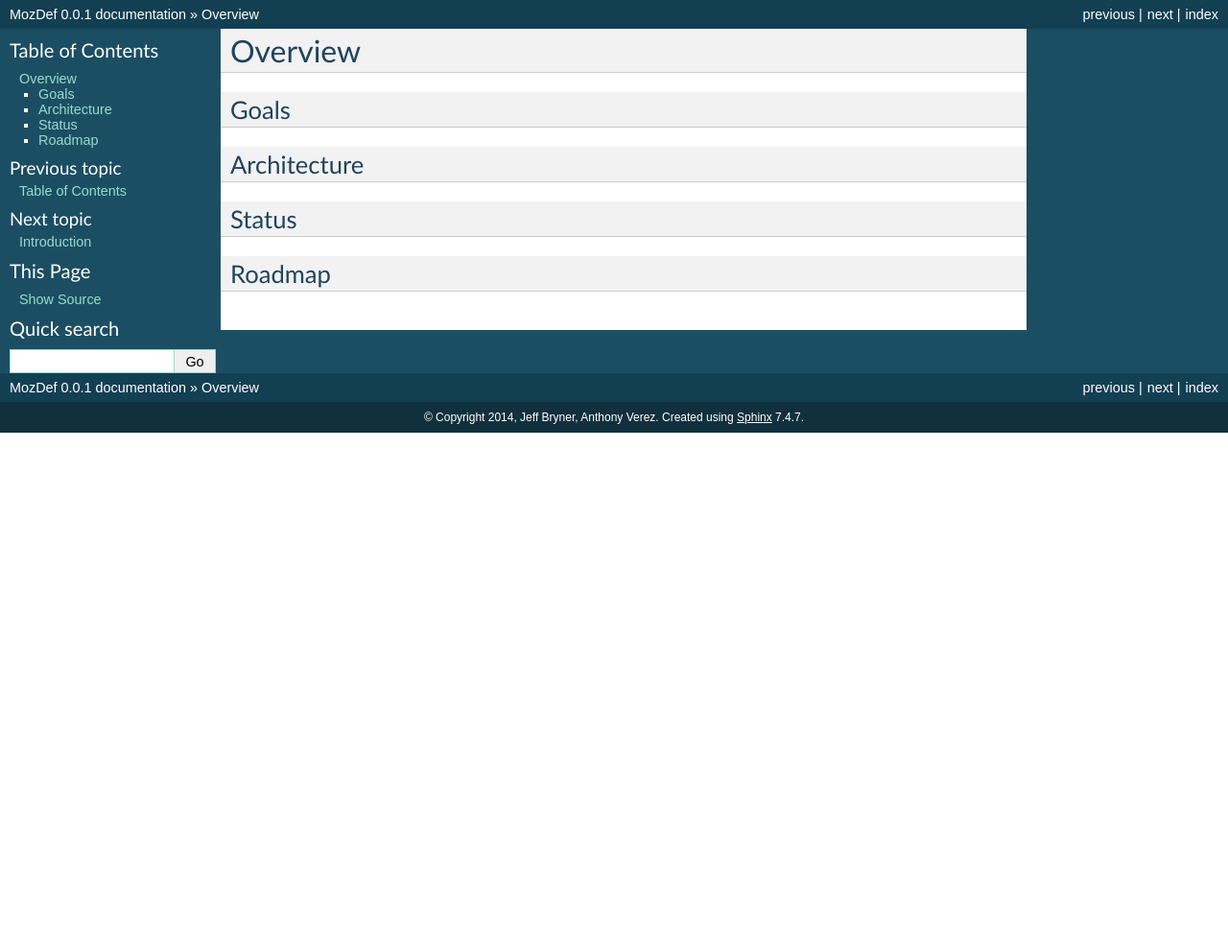
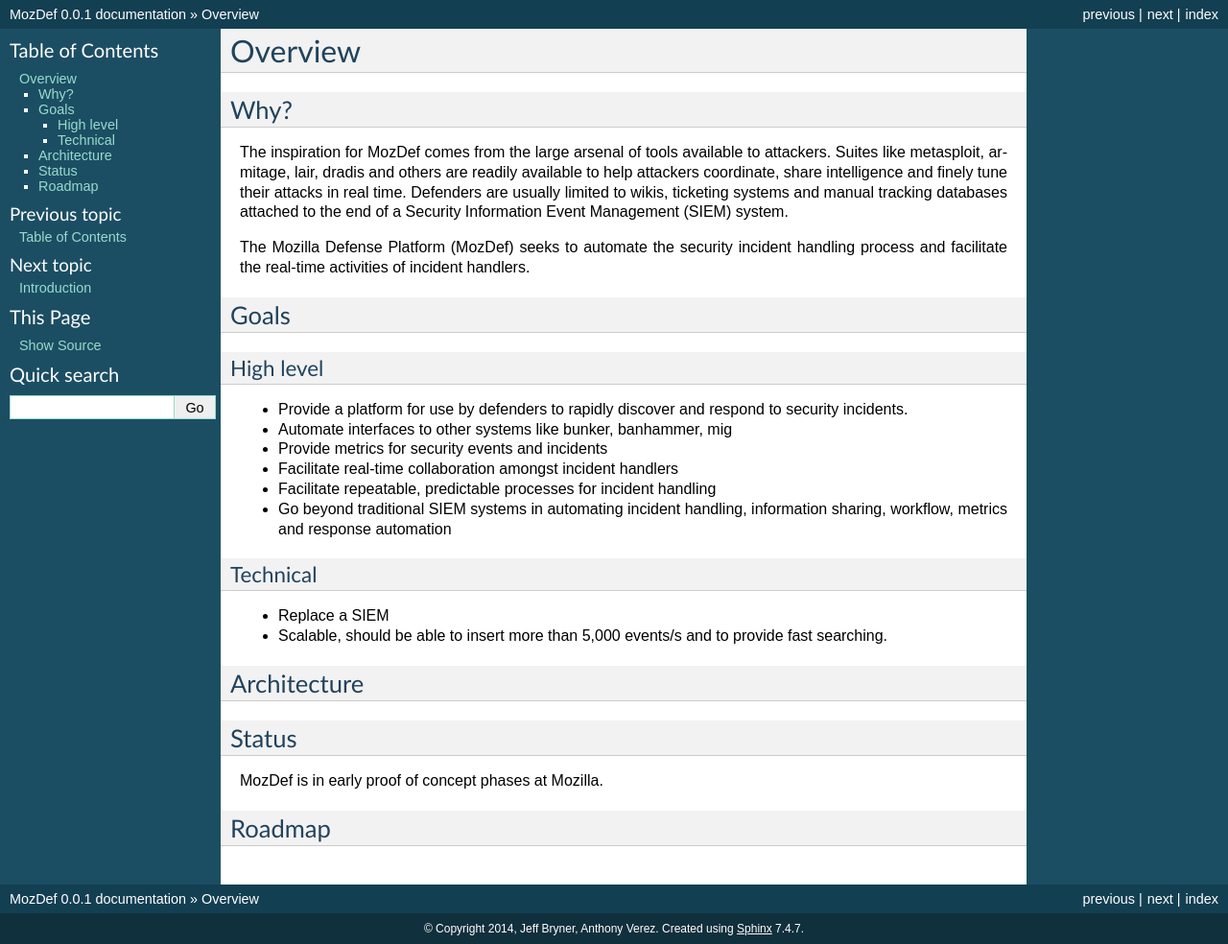
Before and after one commit to mozilla/MozDef, a Sphinx documentation site: the page built from docs/source/overview.rst, in a window 1280 px wide. Shown: the whole page at 96% size. Built offline with Sphinx 7.4.7, drawn with Linux system fonts in a browser that asks for light colours; before the commit the page ends 900 px from its top, so only the background shows below that.

Commit message:
[averez-doc] overview

```diff
--- a/docs/source/index.rst
+++ b/docs/source/index.rst
@@ -29,5 +29,9 @@
 
 :doc:`license`
 
-Credits
+Contact
 =======
+
+* opsec INSERTAT mozilla.com
+* Jeff Bryner, jbryner INSERTAT mozilla.com
+* Anthony Verez, averez INSERTAT mozilla.com
--- a/docs/source/overview.rst
+++ b/docs/source/overview.rst
@@ -1,8 +1,34 @@
 Overview
 ========
 
+Why?
+----
+
+The inspiration for MozDef comes from the large arsenal of tools available to attackers.
+Suites like metasploit, armitage, lair, dradis and others are readily available to help attackers coordinate, share intelligence and finely tune their attacks in real time.
+Defenders are usually limited to wikis, ticketing systems and manual tracking databases attached to the end of a Security Information Event Management (SIEM) system.
+
+The Mozilla Defense Platform (MozDef) seeks to automate the security incident handling process and facilitate the real-time activities of incident handlers.
+
 Goals
 -----
+
+High level
+**********
+
+* Provide a platform for use by defenders to rapidly discover and respond to security incidents.
+* Automate interfaces to other systems like bunker, banhammer, mig
+* Provide metrics for security events and incidents
+* Facilitate real-time collaboration amongst incident handlers
+* Facilitate repeatable, predictable processes for incident handling
+* Go beyond traditional SIEM systems in automating incident handling, information sharing, workflow, metrics and response automation
+
+Technical
+*********
+
+* Replace a SIEM
+* Scalable, should be able to insert more than 5,000 events/s and to provide fast searching.
+
 
 Architecture
 ------------
@@ -10,5 +36,7 @@
 Status
 ------
 
+MozDef is in early proof of concept phases at Mozilla.
+
 Roadmap
 -------
```
